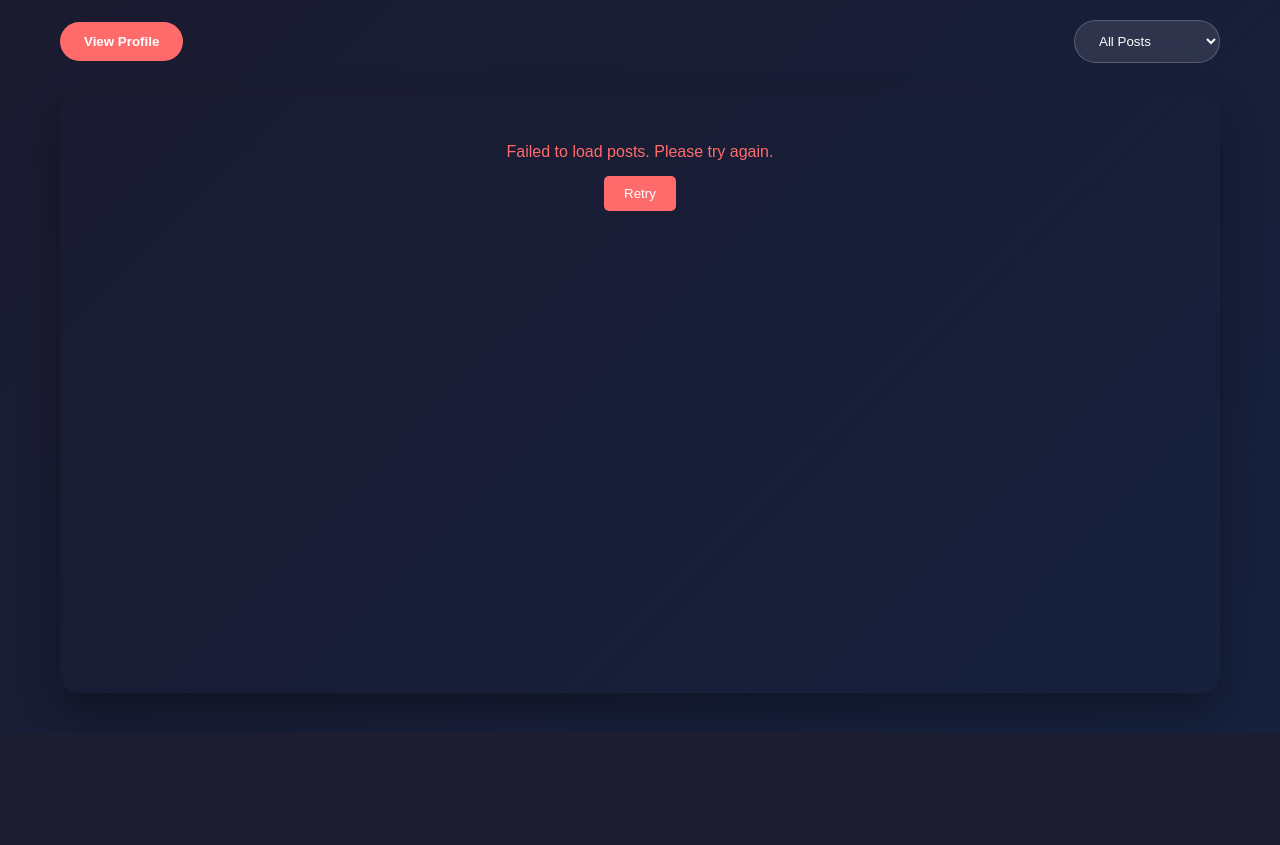
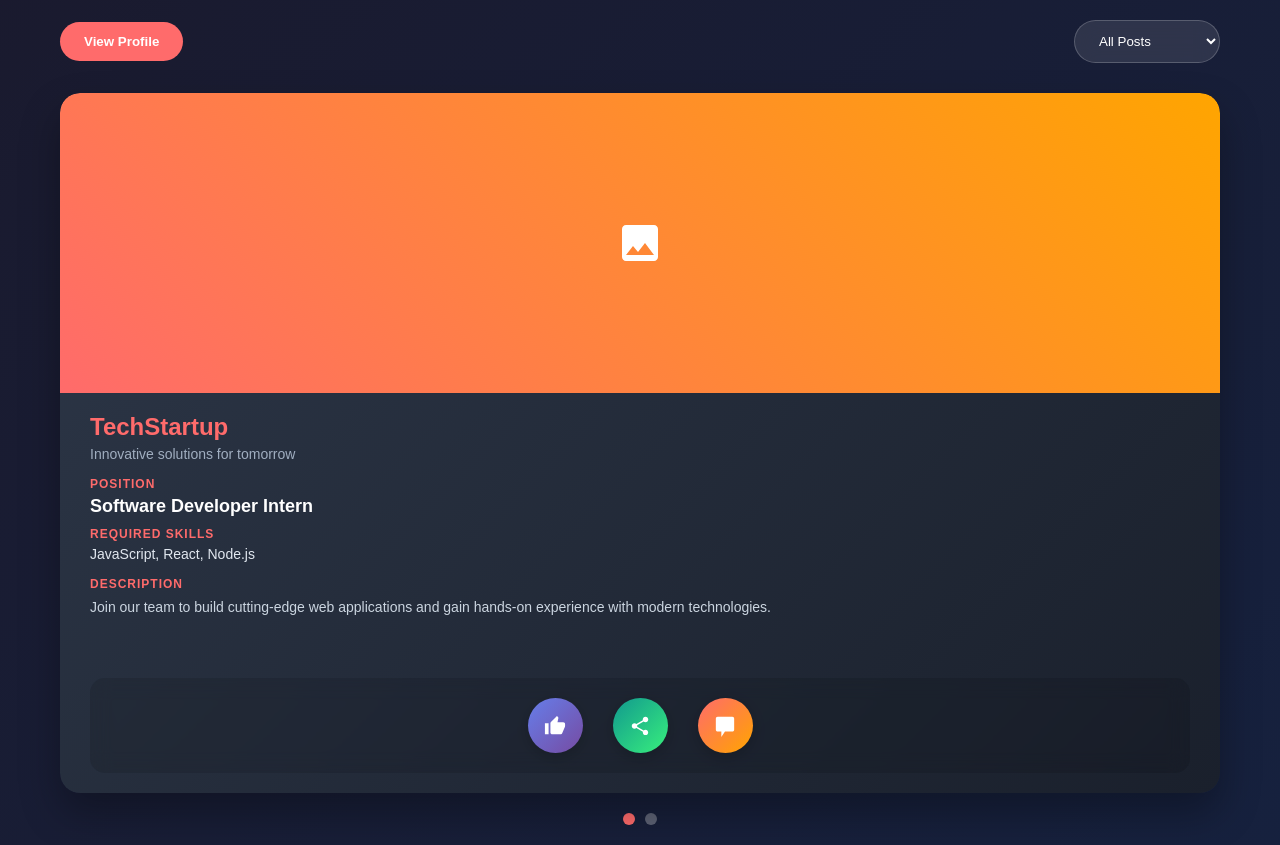
Before and after one commit to TabishFT/EduConnect, a FastAPI app: template templates/interns/home.html in a window 1280 px wide. Shown: the part 67-912 px from the top of the page. Before the commit the page ends 800 px from the top, so only its background shows below. Run offline with FastAPI, Linux system fonts and the light colour scheme; the template is opened without the code that fills it, so the values that code supplies are empty; some libraries are stand-ins or nearby versions.

Commit message:
latest update by MdTabish24

```diff
--- a/templates/interns/home.html
+++ b/templates/interns/home.html
@@ -107,7 +107,7 @@
         /* Posts Container */
         .posts-container {
             position: relative;
-            height: 600px;
+            height: 700px; /* Increased height */
             overflow: hidden;
             border-radius: 20px;
             box-shadow: 0 20px 40px rgba(0, 0, 0, 0.3);
@@ -123,6 +123,8 @@
             transform: translateX(100%);
             transition: transform 0.5s cubic-bezier(0.4, 0, 0.2, 1);
             cursor: grab;
+            display: flex;
+            flex-direction: column;
         }
 
         .post-card.active {
@@ -137,23 +139,55 @@
             cursor: grabbing;
         }
 
+        /* Fixed Image Styling */
         .post-image {
             width: 100%;
             height: 300px;
-            object-fit: cover;
+            object-fit: contain; /* Changed from cover to contain */
             background: linear-gradient(45deg, #ff6b6b, #ffa500);
+            display: flex;
+            align-items: center;
+            justify-content: center;
+            flex-shrink: 0;
         }
 
+        .post-image img {
+            width: 100%;
+            height: 100%;
+            object-fit: contain; /* Ensure full image is visible */
+            background: #000; /* Black background for better contrast */
+        }
+
+        .placeholder-image {
+            width: 100%;
+            height: 300px;
+            background: linear-gradient(45deg, #ff6b6b, #ffa500);
+            display: flex;
+            align-items: center;
+            justify-content: center;
+            font-size: 48px;
+            color: white;
+        }
+
+        .placeholder-image svg {
+            width: 48px;
+            height: 48px;
+            fill: currentColor;
+        }
+
+        /* Fixed Content Area */
         .post-content {
-            padding: 30px;
-            height: calc(100% - 300px);
+            padding: 20px 30px;
+            flex: 1;
             display: flex;
             flex-direction: column;
             justify-content: space-between;
+            overflow-y: auto;
         }
 
         .startup-info {
             margin-bottom: 20px;
+            flex: 1;
         }
 
         .startup-name {
@@ -183,6 +217,7 @@
             text-transform: uppercase;
             letter-spacing: 1px;
             margin-bottom: 5px;
+            margin-top: 10px;
         }
 
         .skills {
@@ -201,33 +236,39 @@
             -webkit-box-orient: vertical;
         }
 
-        /* Action Buttons - Fixed Icons */
+        /* Fixed Action Buttons */
         .action-buttons {
             display: flex;
             justify-content: center;
-            gap: 40px;
-            margin-top: 30px;
+            align-items: center;
+            gap: 30px;
+            margin-top: 20px;
+            padding: 20px 0;
+            background: rgba(0, 0, 0, 0.1);
+            border-radius: 15px;
+            backdrop-filter: blur(10px);
         }
 
         .action-btn {
-            width: 60px;
-            height: 60px;
+            width: 55px;
+            height: 55px;
             border-radius: 50%;
             border: none;
             cursor: pointer;
             display: flex;
             align-items: center;
             justify-content: center;
-            font-size: 24px;
-            transition: all 0.3s;
+            font-size: 20px;
+            transition: all 0.3s ease;
             box-shadow: 0 4px 15px rgba(0, 0, 0, 0.2);
             position: relative;
+            z-index: 10;
         }
 
         /* SVG Icon Styles */
         .action-btn svg {
-            width: 24px;
-            height: 24px;
+            width: 22px;
+            height: 22px;
             fill: currentColor;
         }
 
@@ -538,6 +591,30 @@
 let startX = 0;
 let currentX = 0;
 let isDragging = false;
+
+// Sample data for testing
+const samplePosts = [
+    {
+        id: '1',
+        startup_name: 'TechStartup',
+        tagline: 'Innovative solutions for tomorrow',
+        job_title: 'Software Developer Intern',
+        skills: 'JavaScript, React, Node.js',
+        description: 'Join our team to build cutting-edge web applications and gain hands-on experience with modern technologies.',
+        image_url: 'https://via.placeholder.com/400x300/ff6b6b/ffffff?text=TechStartup',
+        created_at: new Date().toISOString()
+    },
+    {
+        id: '2',
+        startup_name: 'DataCorp',
+        tagline: 'Data-driven insights',
+        job_title: 'Data Science Intern',
+        skills: 'Python, Machine Learning, SQL',
+        description: 'Work with large datasets and help us build predictive models to solve real-world business problems.',
+        image_url: null,
+        created_at: new Date(Date.now() - 86400000).toISOString()
+    }
+];
 
 // Load posts on page load
 document.addEventListener('DOMContentLoaded', function() {
@@ -552,13 +629,19 @@
     showLoading();
 
     try {
+        // Try to fetch from API, fallback to sample data
+        let data;
+        try {
             const response = await fetch('/api/get_all_posts');
-
-                if (!response.ok) {
-                    throw new Error(`HTTP error! status: ${response.status}`);
+            if (response.ok) {
+                data = await response.json();
+            } else {
+                throw new Error('API not available');
             }
-
-                const data = await response.json();
+        } catch (apiError) {
+            console.log('Using sample data for demonstration');
+            data = { success: true, posts: samplePosts };
+        }
 
         if (data.success && data.posts && data.posts.length > 0) {
             allPosts = data.posts.sort((a, b) => new Date(b.created_at) - new Date(a.created_at));
@@ -622,16 +705,21 @@
     setupSwipeHandlers();
 }
 
-        // Create post card
+// Create post card with proper image handling and visible action buttons
 function createPostCard(post, index) {
     const card = document.createElement('div');
     card.className = `post-card ${index === currentPostIndex ? 'active' : ''}`;
     card.setAttribute('data-index', index);
 
+    // Improved image handling - show full image properly
     const imageHtml = post.image_url ?
-                `<img src="${post.image_url}" alt="${post.startup_name}" class="post-image" onerror="this.style.display='none'">` :
-                `<div class="post-image" style="background: linear-gradient(45deg, #ff6b6b, #ffa500); display: flex; align-items: center; justify-content: center; font-size: 48px; color: white;">
-                    <svg viewBox="0 0 24 24" style="width: 48px; height: 48px; fill: currentColor;">
+        `<div class="post-image">
+            <img src="${post.image_url}" alt="${escapeHtml(post.startup_name)}"
+                 style="width: 100%; height: 100%; object-fit: contain; background: #000;"
+                 onerror="this.parentElement.innerHTML='<div class=\\'placeholder-image\\'><svg viewBox=\\'0 0 24 24\\'><path d=\\'M21 19V5c0-1.1-.9-2-2-2H5c-1.1 0-2 .9-2 2v14c0 1.1.9 2 2 2h14c1.1 0 2-.9 2-2zM8.5 13.5l2.5 3.01L14.5 12l4.5 6H5l3.5-4.5z\\'/></svg></div>'">
+         </div>` :
+        `<div class="placeholder-image">
+            <svg viewBox="0 0 24 24">
                 <path d="M21 19V5c0-1.1-.9-2-2-2H5c-1.1 0-2 .9-2 2v14c0 1.1.9 2 2 2h14c1.1 0 2-.9 2-2zM8.5 13.5l2.5 3.01L14.5 12l4.5 6H5l3.5-4.5z"/>
             </svg>
          </div>`;
@@ -657,19 +745,22 @@
                 ` : ''}
             </div>
 
-                    <div class="action-buttons">
-                        <button class="action-btn like-btn" onclick="likePost('${post.id}', this)" title="Like">
-                            <svg viewBox="0 0 24 24">
+            <div class="action-buttons" style="display: flex !important; justify-content: center !important; align-items: center !important; gap: 30px !important; margin-top: 20px !important; padding: 20px 0 !important; background: rgba(0, 0, 0, 0.1) !important; border-radius: 15px !important; backdrop-filter: blur(10px) !important;">
+                <button class="action-btn like-btn" onclick="likePost('${post.id}', this)" title="Like"
+                        style="display: flex !important; width: 55px !important; height: 55px !important; border-radius: 50% !important; border: none !important; cursor: pointer !important; align-items: center !important; justify-content: center !important; font-size: 20px !important; background: linear-gradient(135deg, #667eea 0%, #764ba2 100%) !important; color: white !important; transition: all 0.3s ease !important; box-shadow: 0 4px 15px rgba(0, 0, 0, 0.2) !important; position: relative !important; z-index: 10 !important;">
+                    <svg viewBox="0 0 24 24" style="width: 22px !important; height: 22px !important; fill: currentColor !important;">
                         <path d="M1 21h4V9H1v12zm22-11c0-1.1-.9-2-2-2h-6.31l.95-4.57.03-.32c0-.41-.17-.79-.44-1.06L14.17 1 7.59 7.59C7.22 7.95 7 8.45 7 9v10c0 1.1.9 2 2 2h9c.83 0 1.54-.5 1.84-1.22l3.02-7.05c.09-.23.14-.47.14-.73z"/>
                     </svg>
                 </button>
-                        <button class="action-btn share-btn" onclick="sharePost('${post.id}')" title="Share">
-                            <svg viewBox="0 0 24 24">
+                <button class="action-btn share-btn" onclick="sharePost('${post.id}')" title="Share"
+                        style="display: flex !important; width: 55px !important; height: 55px !important; border-radius: 50% !important; border: none !important; cursor: pointer !important; align-items: center !important; justify-content: center !important; font-size: 20px !important; background: linear-gradient(135deg, #11998e 0%, #38ef7d 100%) !important; color: white !important; transition: all 0.3s ease !important; box-shadow: 0 4px 15px rgba(0, 0, 0, 0.2) !important; position: relative !important; z-index: 10 !important;">
+                    <svg viewBox="0 0 24 24" style="width: 22px !important; height: 22px !important; fill: currentColor !important;">
                         <path d="M18 16.08c-.76 0-1.44.3-1.96.77L8.91 12.7c.05-.23.09-.46.09-.7s-.04-.47-.09-.7l7.05-4.11c.54.5 1.25.81 2.04.81 1.66 0 3-1.34 3-3s-1.34-3-3-3-3 1.34-3 3c0 .24.04.47.09.7L8.04 9.81C7.5 9.31 6.79 9 6 9c-1.66 0-3 1.34-3 3s1.34 3 3 3c.79 0 1.5-.31 2.04-.81l7.12 4.16c-.05.21-.08.43-.08.65 0 1.61 1.31 2.92 2.92 2.92s2.92-1.31 2.92-2.92-1.31-2.92-2.92-2.92z"/>
                     </svg>
                 </button>
-                        <button class="action-btn message-btn" onclick="messageStartup('${escapeHtml(post.startup_name)}')" title="Message">
-                            <svg viewBox="0 0 24 24">
+                <button class="action-btn message-btn" onclick="messageStartup('${escapeHtml(post.startup_name)}')" title="Message"
+                        style="display: flex !important; width: 55px !important; height: 55px !important; border-radius: 50% !important; border: none !important; cursor: pointer !important; align-items: center !important; justify-content: center !important; font-size: 20px !important; background: linear-gradient(135deg, #ff6b6b 0%, #ffa500 100%) !important; color: white !important; transition: all 0.3s ease !important; box-shadow: 0 4px 15px rgba(0, 0, 0, 0.2) !important; position: relative !important; z-index: 10 !important;">
+                    <svg viewBox="0 0 24 24" style="width: 22px !important; height: 22px !important; fill: currentColor !important;">
                         <path d="M20 2H4c-1.1 0-2 .9-2 2v12c0 1.1.9 2 2 2h4v6l4-6h8c1.1 0 2-.9 2-2V4c0-1.1-.9-2-2-2z"/>
                     </svg>
                 </button>
@@ -684,13 +775,20 @@
 function setupSwipeHandlers() {
     const container = document.getElementById('postsContainer');
 
-            // Mouse events
+    // Remove existing listeners
+    container.removeEventListener('mousedown', handleStart);
+    container.removeEventListener('mousemove', handleMove);
+    container.removeEventListener('mouseup', handleEnd);
+    container.removeEventListener('mouseleave', handleEnd);
+    container.removeEventListener('touchstart', handleStart);
+    container.removeEventListener('touchmove', handleMove);
+    container.removeEventListener('touchend', handleEnd);
+
+    // Add new listeners
     container.addEventListener('mousedown', handleStart);
     container.addEventListener('mousemove', handleMove);
     container.addEventListener('mouseup', handleEnd);
     container.addEventListener('mouseleave', handleEnd);
-
-            // Touch events
     container.addEventListener('touchstart', handleStart);
     container.addEventListener('touchmove', handleMove);
     container.addEventListener('touchend', handleEnd);
@@ -792,133 +895,120 @@
     });
 }
 
-        // Filter posts based on time range
-        function filterPosts() {
-            const filterValue = document.getElementById('sortFilter').value;
-            const now = new Date();
-            let cutoffDate;
-
-            switch (filterValue) {
-                case 'week':
-                    cutoffDate = new Date(now.getTime() - 7 * 24 * 60 * 60 * 1000);
-                    break;
-                case 'month':
-                    cutoffDate = new Date(now.getTime() - 30 * 24 * 60 * 60 * 1000);
-                    break;
-                case '6months':
-                    cutoffDate = new Date(now.getTime() - 180 * 24 * 60 * 60 * 1000);
-                    break;
-                default:
-                    filteredPosts = [...allPosts];
-                    currentPostIndex = 0;
-                    renderPosts();
-                    return;
-            }
-
-            filteredPosts = allPosts.filter(post => new Date(post.created_at) >= cutoffDate);
-            currentPostIndex = 0;
-            renderPosts();
-        }
-
-        // Like post
-        async function likePost(postId, button) {
-            try {
+// Action button functions
+function likePost(postId, button) {
+    console.log('Liked post:', postId);
     button.classList.toggle('liked');
 
-                // Here you would typically send a request to your backend
-                // For now, just show visual feedback
-                showSuccessMessage('Post liked!');
-
-                // Animate button
+    // Add animation
     button.style.transform = 'scale(1.2)';
     setTimeout(() => {
         button.style.transform = '';
     }, 200);
 
-            } catch (error) {
-                console.error('Error liking post:', error);
-                button.classList.remove('liked');
-                showSuccessMessage('Failed to like post');
+    showSuccessMessage('Post liked!');
+}
+
+function sharePost(postId) {
+    console.log('Shared post:', postId);
+
+    // Try to use Web Share API if available
+    if (navigator.share) {
+        const post = filteredPosts.find(p => p.id === postId);
+        navigator.share({
+            title: `${post.startup_name} - ${post.job_title}`,
+            text: post.description,
+            url: window.location.href
+        }).then(() => {
+            showSuccessMessage('Post shared successfully!');
+        }).catch(err => {
+            console.error('Error sharing:', err);
+            fallbackShare(postId);
+        });
+    } else {
+        fallbackShare(postId);
     }
 }
 
-        // Share post
-        async function sharePost(postId) {
-            try {
-                if (navigator.share) {
-                    await navigator.share({
-                        title: 'Check out this internship opportunity!',
-                        url: window.location.origin + '/post/' + postId
+function fallbackShare(postId) {
+    // Fallback share - copy to clipboard
+    const post = filteredPosts.find(p => p.id === postId);
+    const shareText = `Check out this internship at ${post.startup_name}: ${post.job_title}\n${window.location.href}`;
+
+    navigator.clipboard.writeText(shareText).then(() => {
+        showSuccessMessage('Link copied to clipboard!');
+    }).catch(err => {
+        console.error('Error copying to clipboard:', err);
+        showSuccessMessage('Post shared!');
     });
-                } else {
-                    // Fallback - copy to clipboard
-                    const url = window.location.origin + '/post/' + postId;
-                    await navigator.clipboard.writeText(url);
-                    showSuccessMessage('Link copied to clipboard!');
-                }
-            } catch (error) {
-                console.error('Error sharing post:', error);
-                showSuccessMessage('Failed to share post');
-            }
 }
 
-        // Message startup
 function messageStartup(startupName) {
-            // For now, just show a message
-            showSuccessMessage(`Opening chat with ${startupName}...`);
+    console.log('Message startup:', startupName);
+    showSuccessMessage(`Message sent to ${startupName}!`);
 
-            // You would typically redirect to a messaging interface
-            // window.location.href = '/messages?startup=' + encodeURIComponent(startupName);
-        }
-
-        // View profile
-        function viewProfile() {
-            window.location.href = '/intern_profile';
+    // In a real app, this would open a message composer or navigate to messages
+    // For now, we'll just show a success message
 }
 
 // Show success message
 function showSuccessMessage(message) {
-            const messageElement = document.getElementById('successMessage');
-            messageElement.textContent = message;
-            messageElement.classList.add('show');
+    const successDiv = document.getElementById('successMessage');
+    successDiv.textContent = message;
+    successDiv.classList.add('show');
 
     setTimeout(() => {
-                messageElement.classList.remove('show');
+        successDiv.classList.remove('show');
     }, 3000);
 }
 
-        // Escape HTML to prevent XSS
+// Filter posts
+function filterPosts() {
+    const filterValue = document.getElementById('sortFilter').value;
+    const now = new Date();
+    let filteredData = [...allPosts];
+
+    switch (filterValue) {
+        case 'week':
+            const oneWeekAgo = new Date(now.getTime() - 7 * 24 * 60 * 60 * 1000);
+            filteredData = allPosts.filter(post => new Date(post.created_at) >= oneWeekAgo);
+            break;
+        case 'month':
+            const oneMonthAgo = new Date(now.getTime() - 30 * 24 * 60 * 60 * 1000);
+            filteredData = allPosts.filter(post => new Date(post.created_at) >= oneMonthAgo);
+            break;
+        case '6months':
+            const sixMonthsAgo = new Date(now.getTime() - 6 * 30 * 24 * 60 * 60 * 1000);
+            filteredData = allPosts.filter(post => new Date(post.created_at) >= sixMonthsAgo);
+            break;
+        default:
+            filteredData = [...allPosts];
+    }
+
+    filteredPosts = filteredData;
+    currentPostIndex = 0;
+    renderPosts();
+}
+
+// View profile function
+function viewProfile() {
+    console.log('View profile clicked');
+    showSuccessMessage('Profile view coming soon!');
+    // In a real app, this would navigate to the profile page
+}
+
+// Utility function to escape HTML
 function escapeHtml(text) {
     if (!text) return '';
-            const div = document.createElement('div');
-            div.textContent = text;
-            return div.innerHTML;
+    const map = {
+        '&': '&amp;',
+        '<': '&lt;',
+        '>': '&gt;',
+        '"': '&quot;',
+        "'": '&#039;'
+    };
+    return text.toString().replace(/[&<>"']/g, function(m) { return map[m]; });
 }
-
-        // Mobile navigation functionality
-        document.querySelectorAll('.mobile-nav-btn').forEach((btn, index) => {
-            btn.addEventListener('click', function() {
-                // Remove active class from all buttons
-                document.querySelectorAll('.mobile-nav-btn').forEach(b => b.classList.remove('active'));
-                // Add active class to clicked button
-                this.classList.add('active');
-
-                // Handle navigation based on index
-                switch(index) {
-                    case 0: // Home
-                        // Already on home page
-                        break;
-                    case 1: // Messages
-                        showSuccessMessage('Opening Messages...');
-                        // window.location.href = '/messages';
-                        break;
-                    case 2: // Profile
-                        showSuccessMessage('Opening Profile...');
-                        // window.location.href = '/profile';
-                        break;
-                }
-            });
-        });
 
 // Keyboard navigation
 document.addEventListener('keydown', function(e) {
@@ -929,12 +1019,52 @@
     }
 });
 
-        // Auto-refresh posts every 5 minutes
-        setInterval(() => {
+// Auto-advance posts (optional)
+let autoAdvanceInterval;
+
+function startAutoAdvance() {
+    autoAdvanceInterval = setInterval(() => {
+        if (currentPostIndex < filteredPosts.length - 1) {
+            nextPost();
+        } else {
+            currentPostIndex = 0;
+            updateActivePost();
+        }
+    }, 10000); // Change post every 10 seconds
+}
+
+function stopAutoAdvance() {
+    if (autoAdvanceInterval) {
+        clearInterval(autoAdvanceInterval);
+        autoAdvanceInterval = null;
+    }
+}
+
+// Pause auto-advance on user interaction
+document.addEventListener('mousedown', stopAutoAdvance);
+document.addEventListener('touchstart', stopAutoAdvance);
+
+// Restart auto-advance after 30 seconds of inactivity
+let inactivityTimer;
+
+function resetInactivityTimer() {
+    clearTimeout(inactivityTimer);
+    inactivityTimer = setTimeout(() => {
         if (!isDragging) {
-                loadPosts();
+            startAutoAdvance();
         }
-        }, 5 * 60 * 1000);
+    }, 30000);
+}
+
+document.addEventListener('mousedown', resetInactivityTimer);
+document.addEventListener('touchstart', resetInactivityTimer);
+document.addEventListener('keydown', resetInactivityTimer);
+
+// Initialize auto-advance
+setTimeout(startAutoAdvance, 30000);
+
+
+
     </script>
 </body>
 </html>
```
Also changed, not shown: other parts of templates/interns/home.html (+30 -13 lines). Lines whose indentation alone changed are shown as unchanged.
